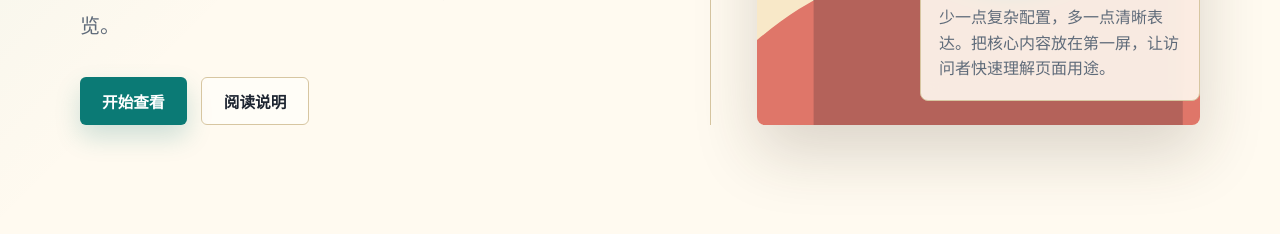
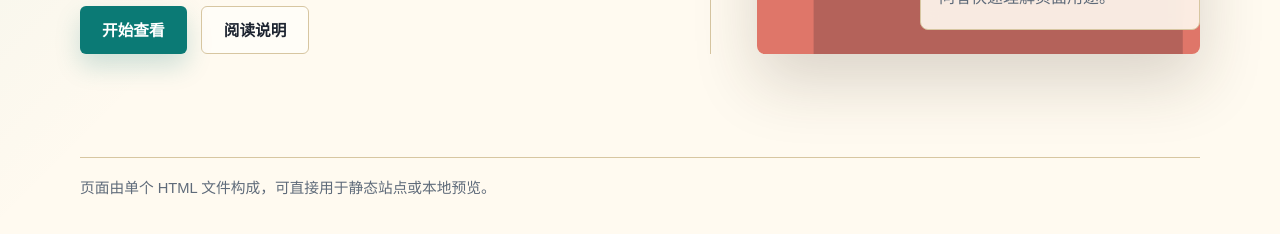
Before and after one commit to Maydisease/symphony-test, a plain HTML site: page index.html in a window 1280 px wide. Shown: the part 552-786 px from the top of the page. Drawn offline with Linux system fonts and the light colour scheme.

Commit message:
完善 MED-8 简单 HTML 页面

```diff
--- a/index.html
+++ b/index.html
@@ -155,6 +155,15 @@
         line-height: 1.6;
       }
 
+      footer {
+        grid-column: 1 / -1;
+        border-top: 1px solid var(--line);
+        padding-top: 18px;
+        color: var(--muted);
+        font-family: "Noto Sans SC", "PingFang SC", sans-serif;
+        font-size: 0.92rem;
+      }
+
       @media (max-width: 760px) {
         main {
           grid-template-columns: 1fr;
@@ -205,6 +214,8 @@
           <span>少一点复杂配置，多一点清晰表达。把核心内容放在第一屏，让访问者快速理解页面用途。</span>
         </div>
       </section>
+
+      <footer>页面由单个 HTML 文件构成，可直接用于静态站点或本地预览。</footer>
     </main>
   </body>
 </html>
--- a/scripts/validate-page.mjs
+++ b/scripts/validate-page.mjs
@@ -10,6 +10,7 @@ const checks = [
   ["页面应包含主标题", /<h1[\s>][\s\S]*?<\/h1>/i],
   ["页面应包含可视图片资产", /<img[\s\S]+alt=["'][^"']+["']/i],
   ["页面应包含行动按钮或链接", /class=["'][^"']*\bprimary-action\b[^"']*["']/i],
+  ["页面应包含页脚信息", /<footer[\s>][\s\S]*?<\/footer>/i],
 ];
 
 const failures = checks.filter(([, pattern]) => !pattern.test(html));
```
